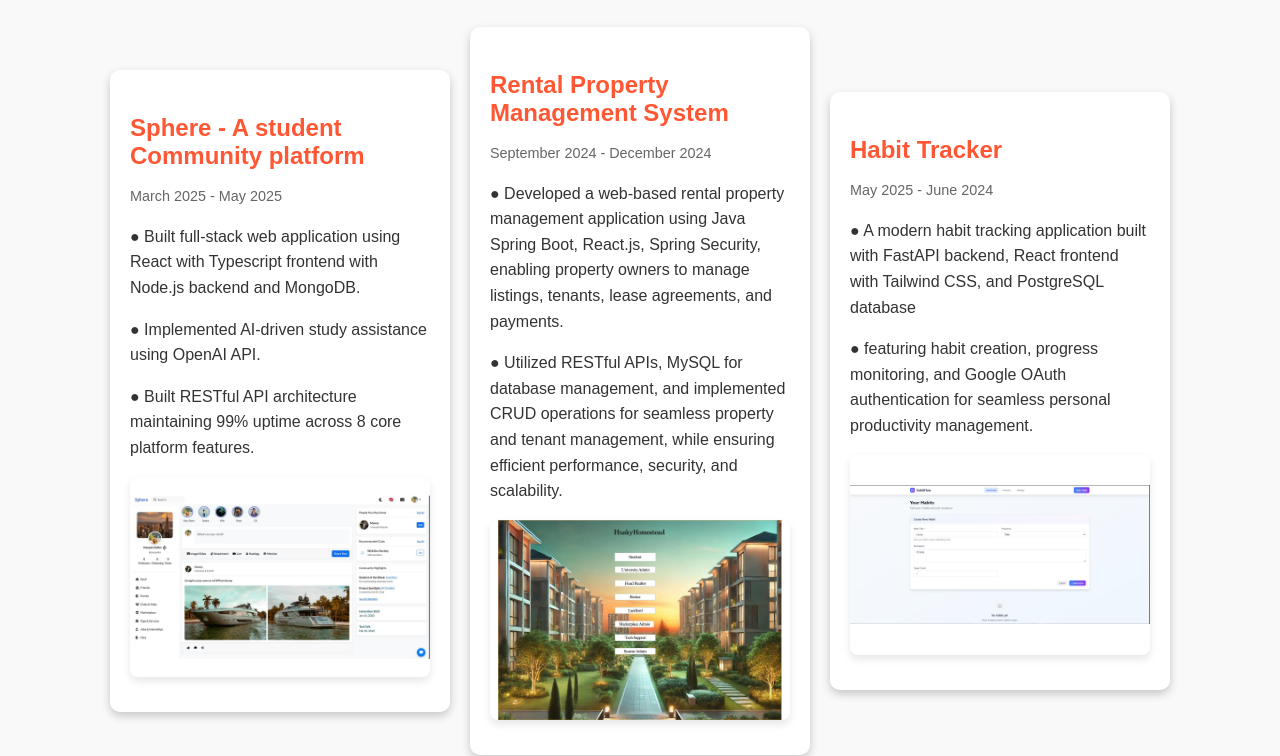
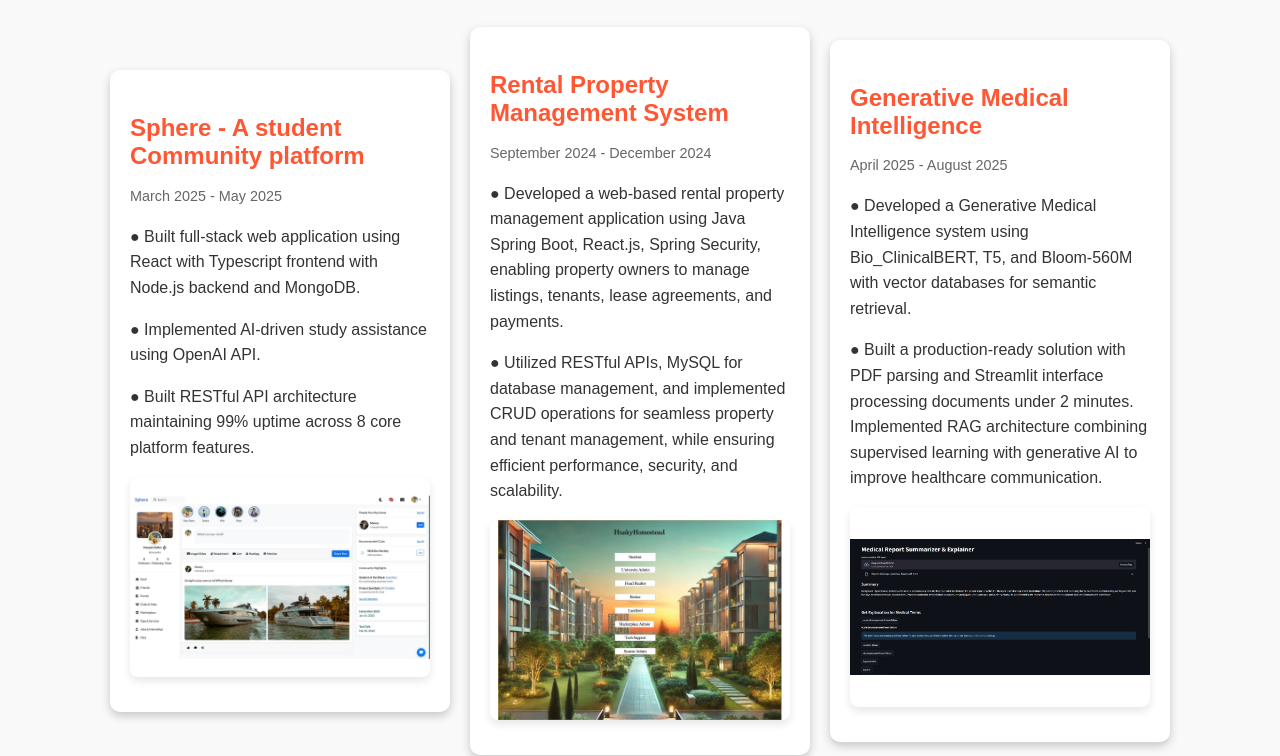
Before and after one commit to Sneghashree13/PORTFOLIO_Snegha, a plain HTML site: page projects.html in a window 1280 px wide. Shown: the part 201-957 px from the top of the page. Drawn offline with Linux system fonts and the light colour scheme.

Commit message:
Update projects page and fix image paths

```diff
--- a/projects.html
+++ b/projects.html
@@ -57,6 +57,18 @@
 
             <!-- Project 3 -->
             <div class="project-card">
+                <h3>Generative Medical Intelligence</h3>
+                <p class="project-date">April 2025 - August 2025</p>
+                <p>● Developed a Generative Medical Intelligence system using Bio_ClinicalBERT, T5, and Bloom-560M with vector databases for semantic retrieval.</p>
+                <p>● Built a production-ready solution with PDF parsing and Streamlit interface processing documents under 2 minutes. Implemented RAG architecture combining supervised learning with generative AI to improve healthcare communication.</p>
+                <div class="image-gallery">
+                    <img src="./assets/GenMed.png" alt="Generative Medical Intelligence" class="project-image"
+                         onclick="openLightbox(['./assets/GenMed.png'], 0)">
+                </div>
+            </div>
+
+            <!-- Project 4 -->
+            <div class="project-card">
                 <h3>Habit Tracker</h3>
                 <p class="project-date">May 2025 - June 2024 </p>
                 <p>● A modern habit tracking application built with FastAPI backend, React frontend with Tailwind CSS, and PostgreSQL database</p>
@@ -67,7 +79,7 @@
                 </div>
             </div>
 
-            <!-- Project 4 -->
+            <!-- Project 5 -->
             <div class="project-card">
                 <h3>Budget Tracker with LLM-Powered Natural Language Interface</h3>
                 <p class="project-date">May 2024 - June 2024</p>
@@ -82,7 +94,7 @@
                 </div>
             </div>
 
-            <!-- Project 5 -->
+            <!-- Project 6 -->
             <div class="project-card">
                 <h3>Amazon customer review analysis</h3>
                 <p class="project-date">September 2024 - December 2024</p>
@@ -94,7 +106,7 @@
                 </div>
             </div>
 
-            <!-- Project 6 -->
+            <!-- Project 7 -->
             <div class="project-card">
                 <h3>Redeye - Shuttle Database Management System</h3>
                 <p class="project-date">September 2024 - December 2024</p>
```
Also changed, not shown: assets/GenMed.png (added).
